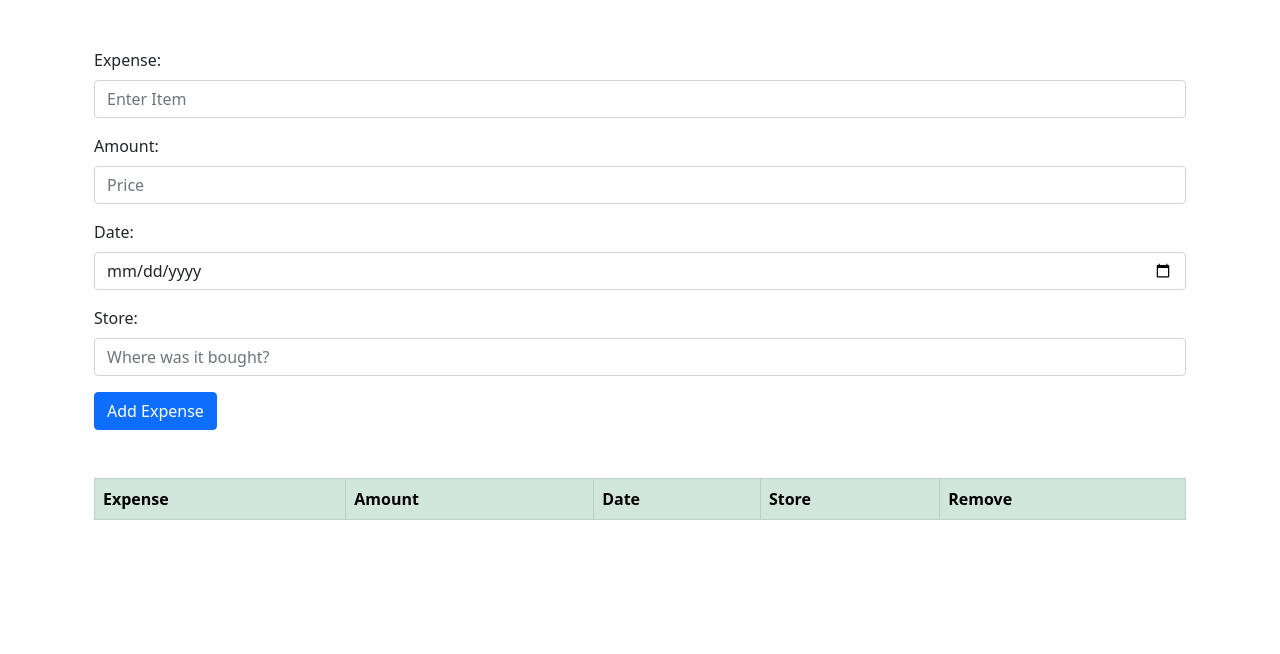
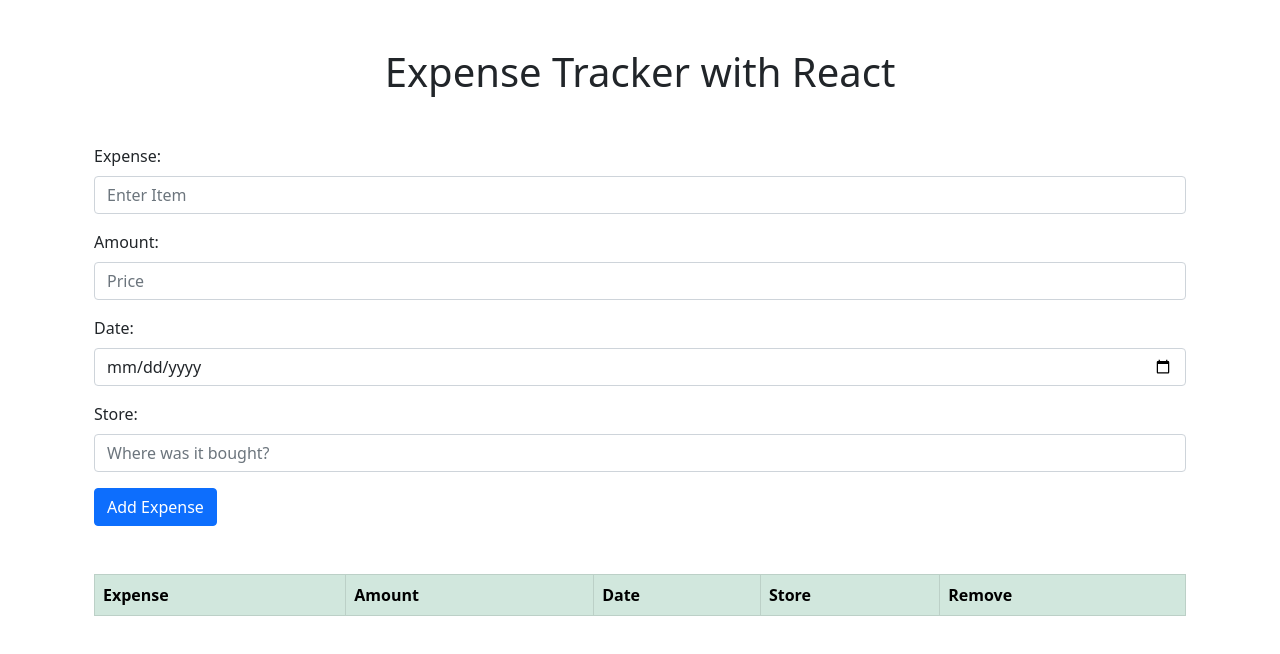
Before and after one commit to middletond1/Expense-Tracker-with-React, a React (Create React App) app: page / in a window 1280 px wide. Shown: the top 654 px of the page. Built offline with nearby package versions, Linux system fonts and the light colour scheme.

Commit message:
added title

```diff
--- a/src/App.js
+++ b/src/App.js
@@ -58,7 +58,8 @@
     React.useEffect(() => localStorage.setItem('tabledata', JSON.stringify(tableData)), [tableData])
 
     return (
-        <div className='container'>
+        <div className='container mt-5'>
+            <h1 className='text-center'>Expense Tracker with React</h1>
             <ExpenseForm
                 handleFormChange={handleFormChange}
                 formData={formData}
```
